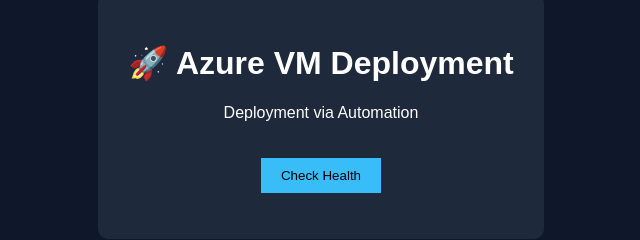
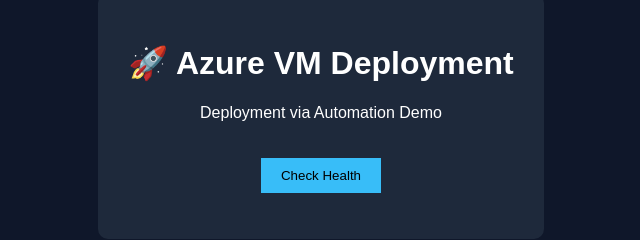
Before and after one commit to Rishabh-cgi1396/demo-node-app, a website: page index.html in a window 1280 px wide. Shown: the part 107-347 px from the top of the page, 319-959 px from the left. Drawn offline with Linux system fonts and the light colour scheme.

Commit message:
Update index.html

```diff
--- a/index.html
+++ b/index.html
@@ -7,7 +7,7 @@
 <body>
     <div class="container">
         <h1>🚀 Azure VM Deployment</h1>
-        <p>Deployment via Automation</p>
+        <p>Deployment via Automation Demo</p>
         <button onclick="checkHealth()">Check Health</button>
         <p id="status"></p>
     </div>
```
